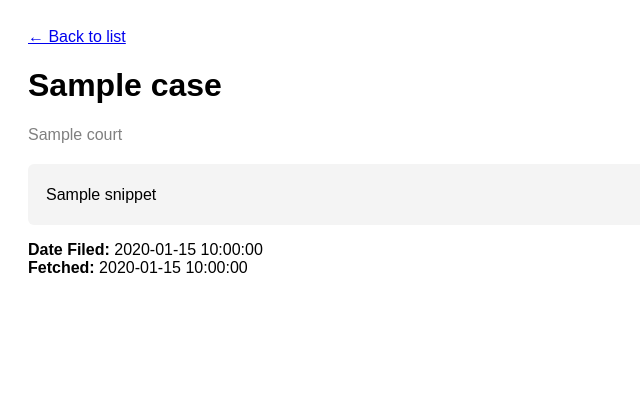
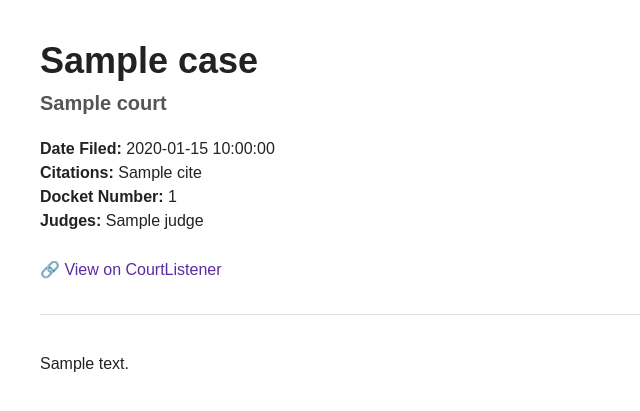
Before and after one commit to RaadhikaSingh-26/court-monitor, a Flask app: template templates/case_detail.html in a window 1280 px wide. Shown: the top 411 px of the page, without its empty margins (0-640 px from the left). Run offline with Flask 3, Linux system fonts and the light colour scheme; the template is opened without the code that fills it: most values are stand-ins (such as "Sample title", 1, 10 or a date in 2020).

Commit message:
Show full case details page with CourtListener link and availability labels

```diff
--- a/app.py
+++ b/app.py
@@ -15,7 +15,7 @@ def index():
     c = conn.cursor()
 
     c.execute("""
-        SELECT case_name, court, date_filed, opinion_id
+        SELECT id, case_name, court, date_filed, opinion_id
         FROM protective_orders
         ORDER BY date_filed DESC
     """)
@@ -26,6 +26,7 @@ def index():
     cases = []
     for row in rows:
         cases.append({
+            "id": row["id"],
             "case_name": row["case_name"],
             "court": row["court"],
             "date_filed": row["date_filed"],
@@ -33,6 +34,39 @@ def index():
         })
 
     return render_template("index.html", cases=cases)
+
+@app.route("/case/<int:case_id>")
+def case_detail(case_id):
+    conn = sqlite3.connect(DB_NAME)
+    conn.row_factory = sqlite3.Row
+    c = conn.cursor()
+
+    c.execute("""
+        SELECT case_name, court, date_filed, opinion_id
+        FROM protective_orders
+        WHERE id = ?
+    """, (case_id,))
+
+    case = c.fetchone()
+    conn.close()
+
+    if not case:
+        abort(404)
+
+    opinion = None
+
+    if case["opinion_id"]:
+        url = f"https://www.courtlistener.com/api/rest/v3/opinions/{case['opinion_id']}/"
+        headers = {"Authorization": f"Token {API_KEY}"}
+        r = requests.get(url, headers=headers)
+        if r.status_code == 200:
+            opinion = r.json()
+
+    return render_template(
+        "case_detail.html",
+        case=case,
+        opinion=opinion
+    )
 
 @app.route("/opinion/<int:opinion_id>")
 def opinion_detail(opinion_id):
--- a/templates/case_detail.html
+++ b/templates/case_detail.html
@@ -1,39 +1,135 @@
 <!DOCTYPE html>
-<html>
+<html lang="en">
 <head>
+    <meta charset="UTF-8">
     <title>{{ case.case_name }}</title>
     <style>
         body {
             font-family: Arial, sans-serif;
-            padding: 20px;
+            margin: 40px;
+            color: #222;
         }
-        .court {
-            color: gray;
-            margin-bottom: 20px;
+
+        h1 {
+            font-size: 36px;
+            margin-bottom: 10px;
         }
-        .snippet {
-            background: #f4f4f4;
-            padding: 18px;
-            border-radius: 6px;
-            line-height: 1.6;
+
+        h3 {
+            font-size: 20px;
+            color: #555;
+            margin-top: 0;
+        }
+
+        .meta {
+            margin-top: 25px;
+            margin-bottom: 30px;
+        }
+
+        .meta p {
+            margin: 6px 0;
+        }
+
+        .label {
+            font-weight: bold;
+        }
+
+        .muted {
+            color: #777;
+            font-style: italic;
+        }
+
+        .divider {
+            margin: 35px 0;
+            border-top: 1px solid #ddd;
+        }
+
+        .opinion-text {
+            line-height: 1.7;
+            font-size: 16px;
+        }
+
+        a {
+            color: #5a2ca0;
+            text-decoration: none;
+            font-size: 16px;
+        }
+
+        a:hover {
+            text-decoration: underline;
         }
     </style>
 </head>
 <body>
 
-<a href="/">← Back to list</a>
+    <!-- CASE TITLE -->
+    <h1>{{ case.case_name }}</h1>
 
-<h1>{{ case.case_name }}</h1>
-<div class="court">{{ case.court }}</div>
+    <!-- COURT -->
+    <h3>{{ case.court }}</h3>
 
-<div class="snippet">
-    {{ case.snippet | safe }}
-</div>
+    <!-- BASIC INFO -->
+    <div class="meta">
+        <p>
+            <span class="label">Date Filed:</span>
+            {{ case.date_filed }}
+        </p>
 
-<p>
-    <strong>Date Filed:</strong> {{ case.date_filed or "Unknown" }}<br>
-    <strong>Fetched:</strong> {{ case.fetched_at }}
-</p>
+        <p>
+            <span class="label">Citations:</span>
+            {% if opinion and opinion.citations and opinion.citations|length > 0 %}
+                {{ opinion.citations | join(", ") }}
+            {% else %}
+                <span class="muted">Not publicly available</span>
+            {% endif %}
+        </p>
+
+        <p>
+            <span class="label">Docket Number:</span>
+            {% if opinion and opinion.docket_number %}
+                {{ opinion.docket_number }}
+            {% else %}
+                <span class="muted">Not publicly available</span>
+            {% endif %}
+        </p>
+
+        <p>
+            <span class="label">Judges:</span>
+            {% if opinion and opinion.judges and opinion.judges|length > 0 %}
+                {{ opinion.judges | join(", ") }}
+            {% else %}
+                <span class="muted">Not publicly available</span>
+            {% endif %}
+        </p>
+    </div>
+
+    <!-- COURTLISTENER LINK -->
+    <p>
+        {% if opinion and opinion.id %}
+            <a href="https://www.courtlistener.com/opinion/{{ opinion.id }}/"
+               target="_blank">
+                🔗 View on CourtListener
+            </a>
+        {% else %}
+            <a href="https://www.courtlistener.com/?q={{ case.case_name | urlencode }}"
+               target="_blank">
+                🔗 Search this case on CourtListener
+            </a>
+        {% endif %}
+    </p>
+
+    <div class="divider"></div>
+
+    <!-- OPINION TEXT -->
+    {% if opinion and opinion.plain_text %}
+        <div class="opinion-text">
+            {{ opinion.plain_text | safe }}
+        </div>
+    {% else %}
+        <p class="muted">
+            No published written opinion is available for this case.
+        </p>
+    {% endif %}
 
 </body>
 </html>
```
